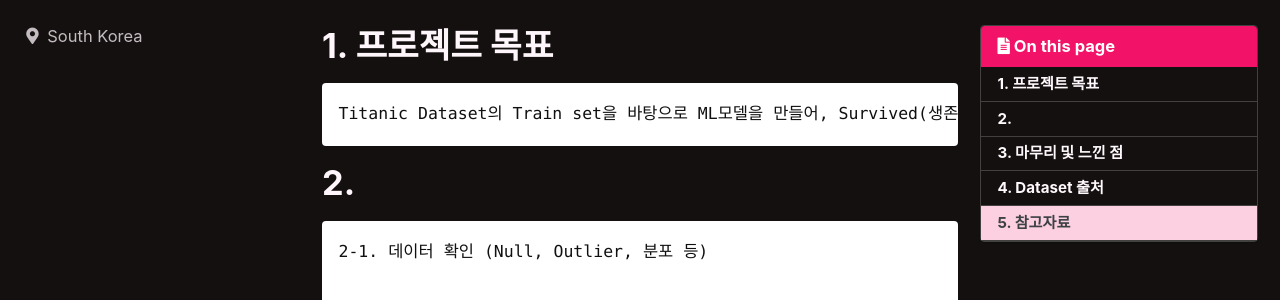
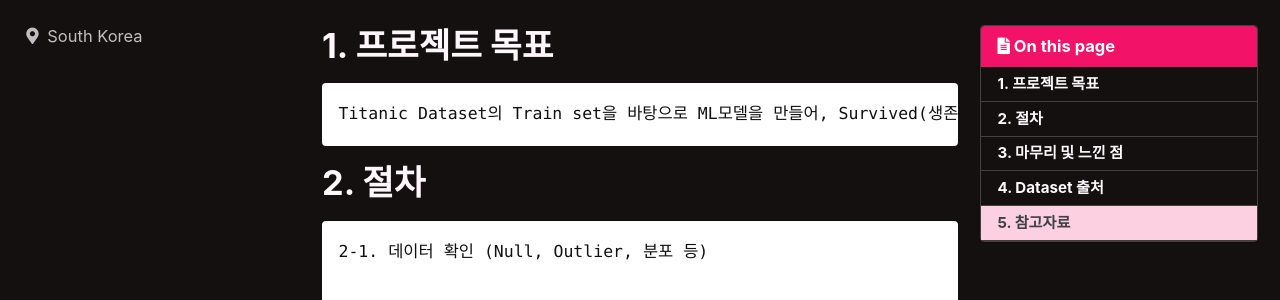
Before and after one commit to analytickyu/analytickyu.github.io, a Jekyll site: the page built from _posts/2021-07-28-sample.md, in a window 1280 px wide. Shown: the part 176-476 px from the top of the page. Built offline with Jekyll 4.4.1, drawn with Linux system fonts in a browser that asks for light colours; cached includes are drawn as plain includes.

Commit message:
Update 2021-07-28-sample.md

```diff
--- a/_posts/2021-07-28-sample.md
+++ b/_posts/2021-07-28-sample.md
@@ -17,7 +17,7 @@ date: 2021-07-28
 # 1. 프로젝트 목표
     Titanic Dataset의 Train set을 바탕으로 ML모델을 만들어, Survived(생존여부)를 예측
 
-# 2.
+# 2. 절차
     2-1. 데이터 확인 (Null, Outlier, 분포 등)
 
     2-2. 데이터 전처리
```
